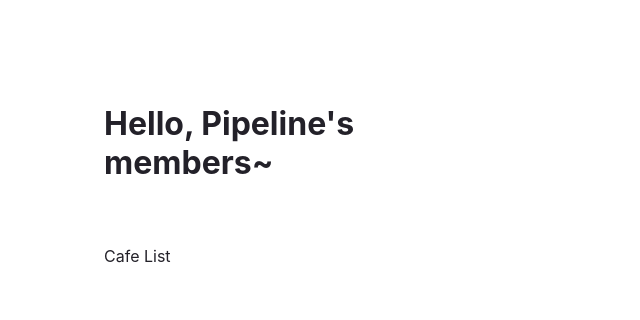
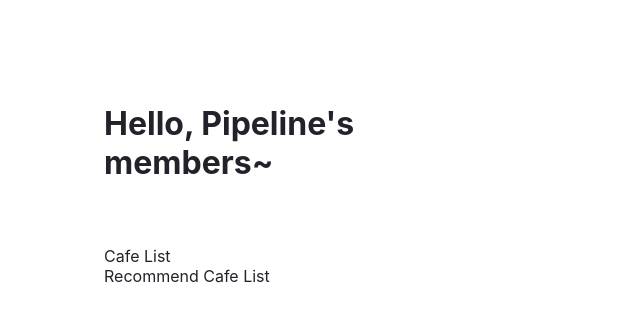
Before and after one commit to Pipeline3/pipeline-cafe, a Gatsby site: page / in a window 1280 px wide. Shown: the whole page, without its empty margins (0-640 px from the left). Built offline with nearby package versions, Linux system fonts and the light colour scheme; Gatsby itself is replaced by a stand-in of ours.

Commit message:
[develop] cbranch commit test

```diff
--- a/src/pages/index.js
+++ b/src/pages/index.js
@@ -24,6 +24,10 @@ const IndexPage = () => {
       <section>
         Cafe List
       </section>
+
+      <section>
+        Recommend Cafe List
+      </section>
     </main>
   )
 }
```
